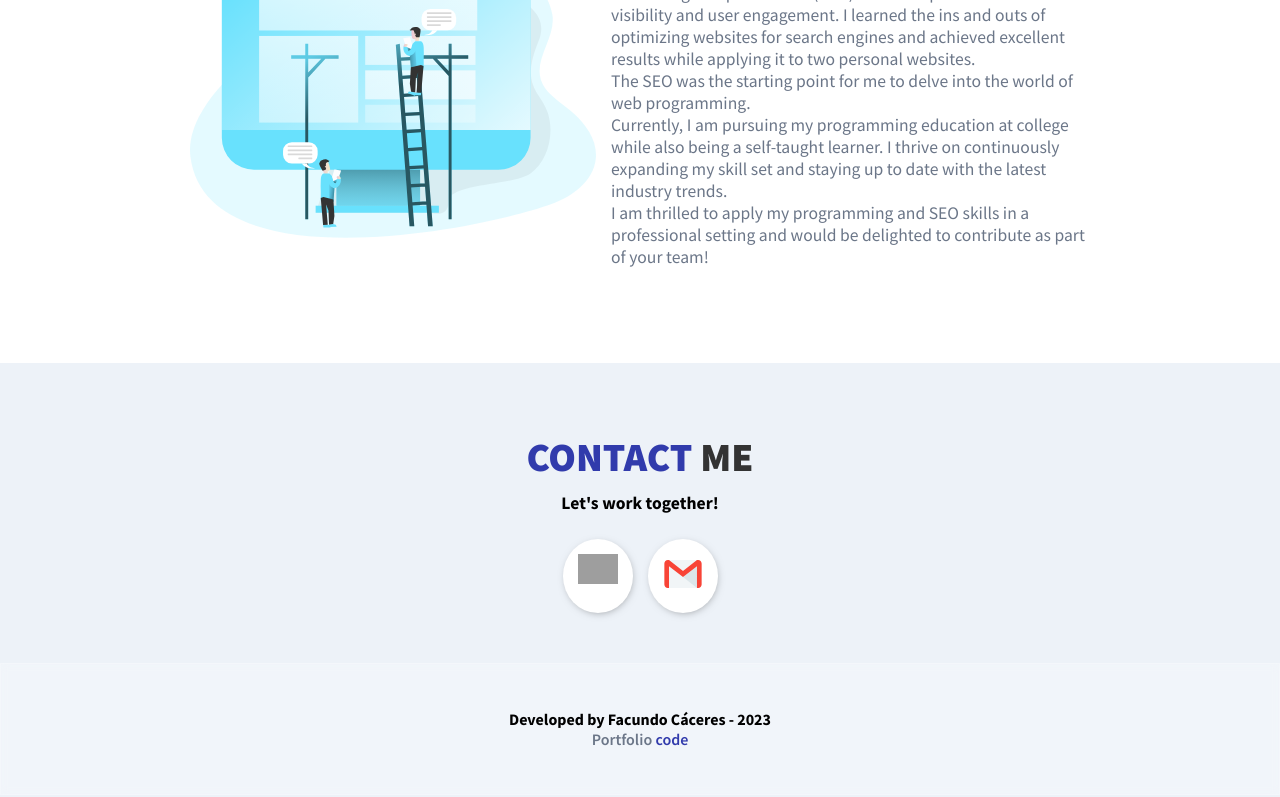
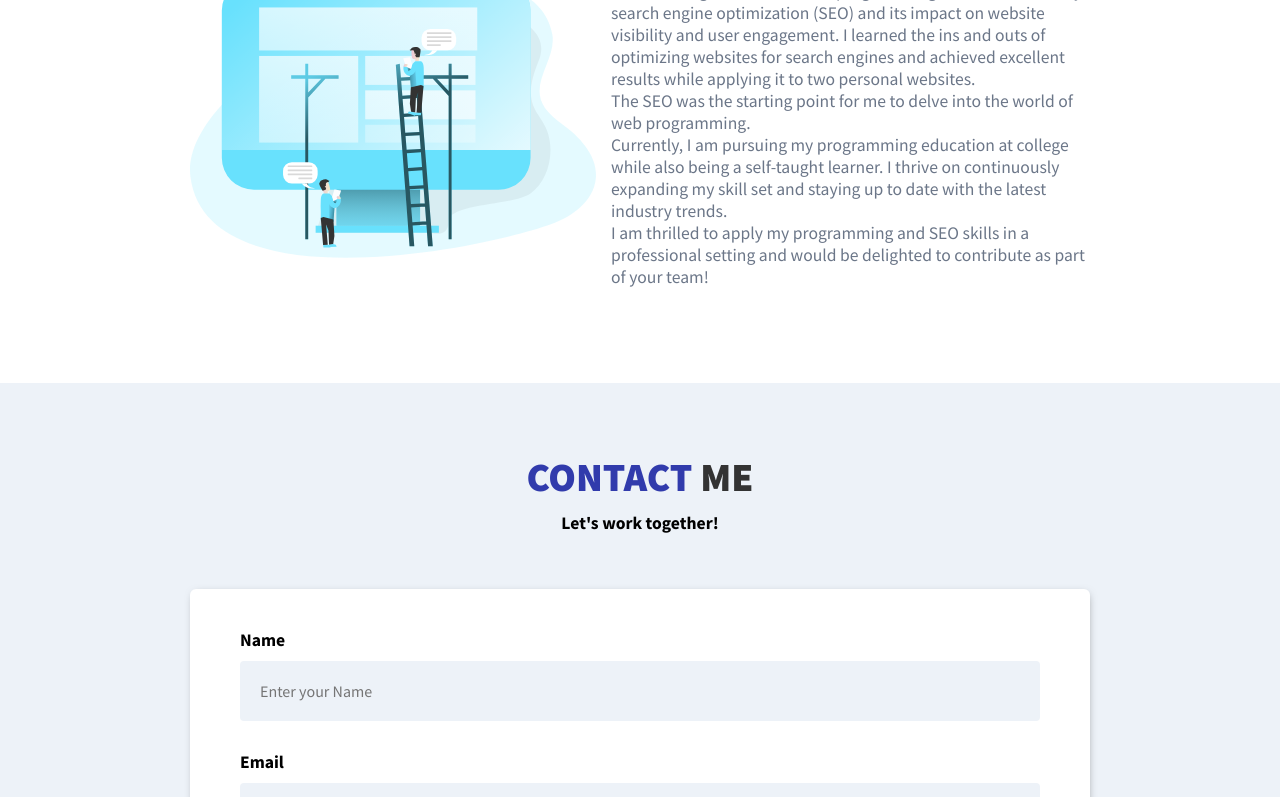
Before and after one commit to facudam/portfolio, a React (Vite) app: page / in a window 1280 px wide. Shown: the part 2681-3478 px from the top of the page. Built offline with nearby package versions, Linux system fonts and the light colour scheme; grey boxes are pictures that could not be loaded.

Commit message:
Adding a contact form at Contact-section with email.js

```diff
--- a/package.json
+++ b/package.json
@@ -8,6 +8,7 @@
     "preview": "vite preview"
   },
   "dependencies": {
+    "@emailjs/browser": "^3.11.0",
     "react": "^18.0.0",
     "react-dom": "^18.0.0"
   },
--- /dev/null
+++ b/src/components/contactForm/ContactForm.css
@@ -0,0 +1,72 @@
+.contact-form {
+    width: 100%;
+    max-width: 900px;
+    background-color: #fff;
+    padding: 20px;
+    display: flex;
+    flex-direction: column;
+    align-items: center;
+    gap: 5px;
+    border-radius: 6px;
+    box-shadow: var(--shadow-container);
+    margin-top: 30px;
+}
+
+.contact-form > label {
+    width: 100%;
+    font-size: 1.1rem;
+    font-weight: 700;
+}
+
+.contact-form > input,  .contact-form > textarea{
+    width: 100%;
+    margin-bottom: 10px;
+    padding: 15px 20px;
+    background-color: var(--background-main-color);
+    border: none;
+    border-radius: 4px;
+    font-family: inherit;
+    font-size: 1rem;
+}
+
+.contact-form > textarea {
+    height: 100px;
+    resize: none
+}
+
+.contact-form > input:focus,  .contact-form > textarea:focus {
+    outline: none;
+}
+
+.contact-form > input[type=submit] {
+    width: 250px;
+    background-color: var(--violet);
+    color: #fff;
+    font-size: 1.2rem;
+    font-weight: 700;
+    cursor: pointer;
+    margin: 10px 0 0;
+    text-transform: uppercase;
+    transition: all .5s ease;
+}
+
+.contact-form > input[type=submit]:hover {
+    background-color: rgb(70, 84, 235);
+}
+
+@media screen and (min-width: 1220px) {
+    .contact-form {
+        padding: 40px 50px;
+        gap: 10px;
+    }
+    .contact-form > input,  .contact-form > textarea {
+        margin-bottom: 20px;
+        padding: 20px;
+    }
+    .contact-form > textarea {
+        height: 120px;
+    }
+    .contact-form > input[type=submit] {
+        padding: 12px;
+    }
+}
--- /dev/null
+++ b/src/components/contactForm/ContactForm.jsx
@@ -0,0 +1,33 @@
+import { useRef } from 'react';
+import emailjs from '@emailjs/browser';
+import './ContactForm.css'
+
+export const ContactUs = () => {
+  const form = useRef();
+
+  const sendEmail = (e) => {
+    e.preventDefault();
+
+    emailjs.sendForm('service_9dxj8of', 'template_s4qgpwt', form.current, 'hULjTWvnGIHlXlJ0Z')
+      .then((result) => {
+          console.log(result.text);
+      }, (error) => {
+          console.log(error.text);
+      });
+  };
+
+  return (
+    <form
+        className='contact-form'
+        ref={form}
+        onSubmit={sendEmail}>
+      <label>Name</label>
+      <input type="text" name="user_name" placeholder='Enter your Name' />
+      <label>Email</label>
+      <input type="email" name="user_email" placeholder='Enter your email'/>
+      <label>Message</label>
+      <textarea name="message" placeholder='Write your message'/>
+      <input type="submit" value="Submit" />
+    </form>
+  );
+};
--- a/src/components/projectComponent/ProjectComponent.css
+++ b/src/components/projectComponent/ProjectComponent.css
@@ -101,6 +101,7 @@
 @media screen and (min-width: 1220px) {
     .project-component {
         gap: 50px;
+        padding: 30px 25px;
     }
     .project-img-ctn {
         height: 220px;
--- a/src/sections/contact/Contact.css
+++ b/src/sections/contact/Contact.css
@@ -1,5 +1,9 @@
 .contact-section {
     padding: 0 25px 50px;
+    display: flex;
+    flex-direction: column;
+    justify-content: center;
+    align-items: center;
 }
 
 .contact-section > h2 {
--- a/src/sections/contact/Contact.jsx
+++ b/src/sections/contact/Contact.jsx
@@ -1,19 +1,21 @@
 import './Contact.css'
 import { GMAIL } from '../../images/index'
+import { ContactUs } from '../../components/contactForm/ContactForm'
 
 export const Contact = () => {
     return(
         <section className='contact-section' id='contact'>
             <h2><span>Contact</span> me</h2>
             <p>Let's work together!</p>
-            <div className='contact-icons'>
+            {/* <div className='contact-icons'>
                 <a href='https://www.linkedin.com/in/facundo-c%C3%A1ceres/' target='_blank' title='linkedin' rel="noopener noreferrer">
                     <img src='https://icongr.am/devicon/linkedin-original.svg?size=83&color=000000' alt='linkedin logo'/>
                 </a>
                 <a href='mailto:facundocaceres.email@gmail.com' target='_blank' title='email' rel="noopener noreferrer">
                     <img src={GMAIL} alt='gmail logo' />
                 </a>
-            </div>
+            </div> */}
+            <ContactUs />
 
         </section>
     )
```
Also changed, not shown: 1 other file (tests, documents, lock files or other folders).
